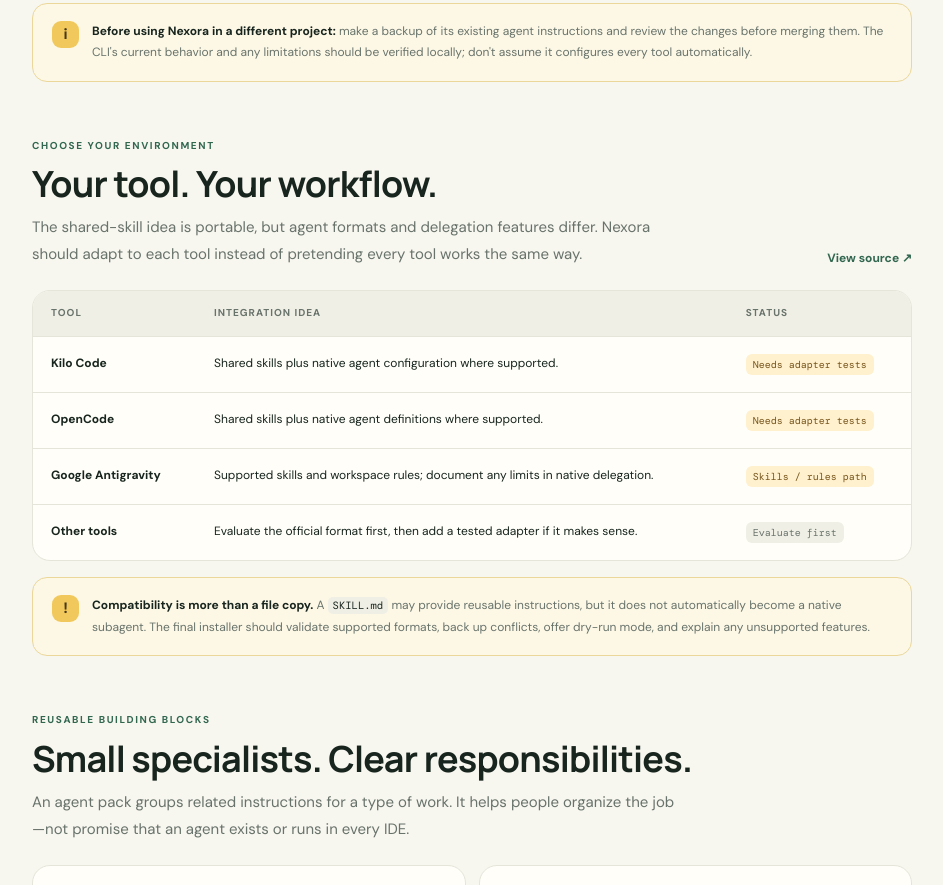
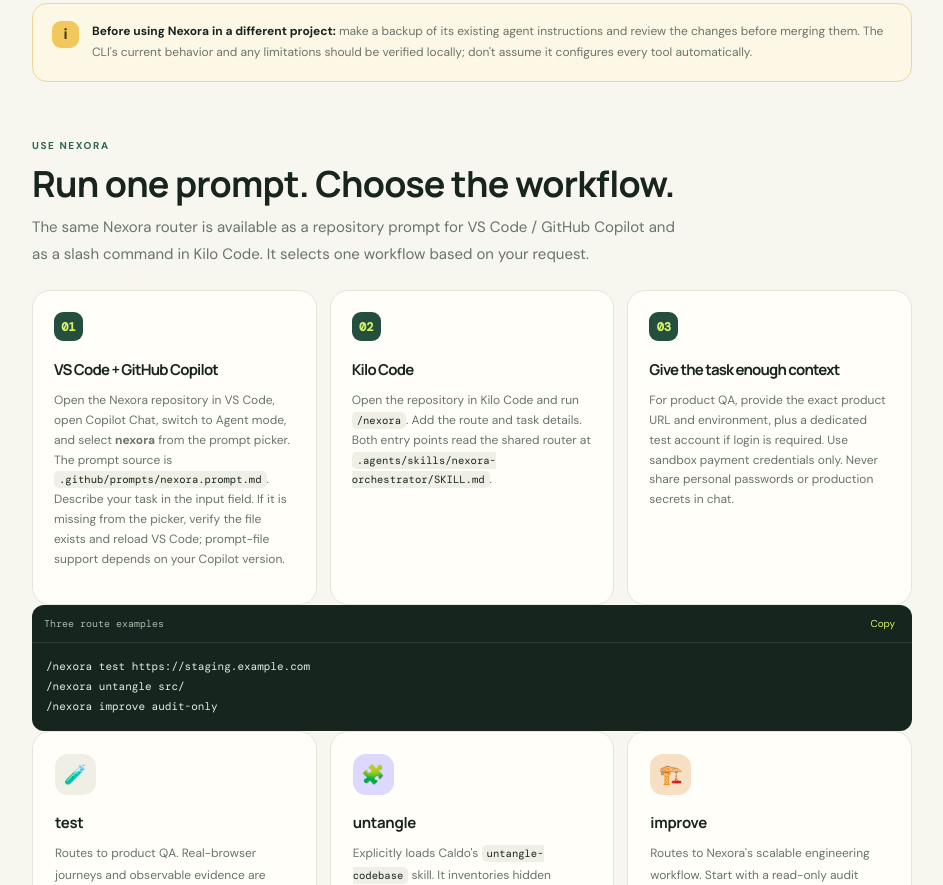
Before and after one commit to vineetbhardwaj001/Nexora, a website: page docs/guide.html in a window 1280 px wide. Shown: the part 1915-2800 px from the top of the page, without its empty margins (304-1247 px from the left). Drawn offline with nearby package versions, Linux system fonts and the light colour scheme.

Commit message:
docs: add VS Code and Kilo prompt usage guide

```diff
--- a/docs/guide.html
+++ b/docs/guide.html
@@ -53,6 +53,7 @@
           <span class="nav-label">Use Nexora</span>
           <ul class="nav-list">
             <li><a class="nav-link" href="#compatibility"><span class="nav-glyph">⌘</span>Coding tools <span class="nav-pill">3</span></a></li>
+            <li><a class="nav-link" href="#using-prompts"><span class="nav-glyph">✎</span>Use prompts</a></li>
             <li><a class="nav-link" href="#agent-packs"><span class="nav-glyph">◇</span>Agent packs</a></li>
             <li><a class="nav-link" href="#example"><span class="nav-glyph">✳</span>Real-world example</a></li>
             <li><a class="nav-link" href="#models"><span class="nav-glyph">⚡</span>Free model policy</a></li>
@@ -131,6 +132,27 @@
 node bin/nexora.js --help</code></pre></div></article>
           </div>
           <div class="callout"><span class="callout-symbol" aria-hidden="true">i</span><p><strong>Before using Nexora in a different project:</strong> make a backup of its existing agent instructions and review the changes before merging them. The CLI's current behavior and any limitations should be verified locally; don't assume it configures every tool automatically.</p></div>
+        </section>
+
+        <section class="section" id="using-prompts" data-search="use prompt vscode github copilot agent mode prompt picker kilo code nexora command product testing untangle improve">
+          <div class="section-head">
+            <div><span class="section-kicker">Use Nexora</span><h2>Run one prompt. Choose the workflow.</h2><p class="section-intro">The same Nexora router is available as a repository prompt for VS Code / GitHub Copilot and as a slash command in Kilo Code. It selects one workflow based on your request.</p></div>
+          </div>
+          <div class="steps">
+            <article class="step"><span class="step-number">01</span><h3>VS Code + GitHub Copilot</h3><p>Open the Nexora repository in VS Code, open Copilot Chat, switch to Agent mode, and select <strong>nexora</strong> from the prompt picker. The prompt source is <code>.github/prompts/nexora.prompt.md</code>. Describe your task in the input field. If it is missing from the picker, verify the file exists and reload VS Code; prompt-file support depends on your Copilot version.</p></article>
+            <article class="step"><span class="step-number">02</span><h3>Kilo Code</h3><p>Open the repository in Kilo Code and run <code>/nexora</code>. Add the route and task details. Both entry points read the shared router at <code>.agents/skills/nexora-orchestrator/SKILL.md</code>.</p></article>
+            <article class="step"><span class="step-number">03</span><h3>Give the task enough context</h3><p>For product QA, provide the exact product URL and environment, plus a dedicated test account if login is required. Use sandbox payment credentials only. Never share personal passwords or production secrets in chat.</p></article>
+          </div>
+          <div class="code-block"><div class="code-head"><span>Three route examples</span><button class="copy-btn" data-copy="/nexora test https://staging.example.com&#10;/nexora untangle src/&#10;/nexora improve audit-only">Copy</button></div><pre><code>/nexora test https://staging.example.com
+/nexora untangle src/
+/nexora improve audit-only</code></pre></div>
+          <div class="feature-grid">
+            <article class="feature-card"><div class="feature-icon">🧪</div><h3>test</h3><p>Routes to product QA. Real-browser journeys and observable evidence are required before reporting actual UI behavior. Synthetic personas and browser sessions must be counted separately.</p></article>
+            <article class="feature-card"><div class="feature-icon">🧩</div><h3>untangle</h3><p>Explicitly loads Caldo's <code>untangle-codebase</code> skill. It inventories hidden dependencies, needless coupling, surplus and special cases. Optional Comments and Tests work is opt-in.</p></article>
+            <article class="feature-card"><div class="feature-icon">🏗️</div><h3>improve</h3><p>Routes to Nexora's scalable engineering workflow. Start with a read-only audit when implementation scope is not explicit; approve risky changes before they happen.</p></article>
+          </div>
+          <div class="callout"><span class="callout-symbol" aria-hidden="true">!</span><p><strong>Evidence matters.</strong> The prompt does not make a browser, simulation, subagent or test run by itself. Report only work that the connected tool actually executed. Load testing is separate and requires explicit authorization and bounded staging limits.</p></div>
+          <p class="section-intro">For the complete prompt catalog, open <a class="tiny-link" href="https://github.com/vineetbhardwaj001/Nexora/tree/feature/caldo-untangle-unified-command/.github/prompts" target="_blank" rel="noreferrer">the prompt files on GitHub</a>. For Caldo details, see <a class="tiny-link" href="UNTANGLE-CODEBASE.md">the untangling guide</a>.</p>
         </section>
 
         <section class="section" id="compatibility" data-search="coding tools integrations kilo code opencode antigravity github copilot compatibility agents skills rules">
```
